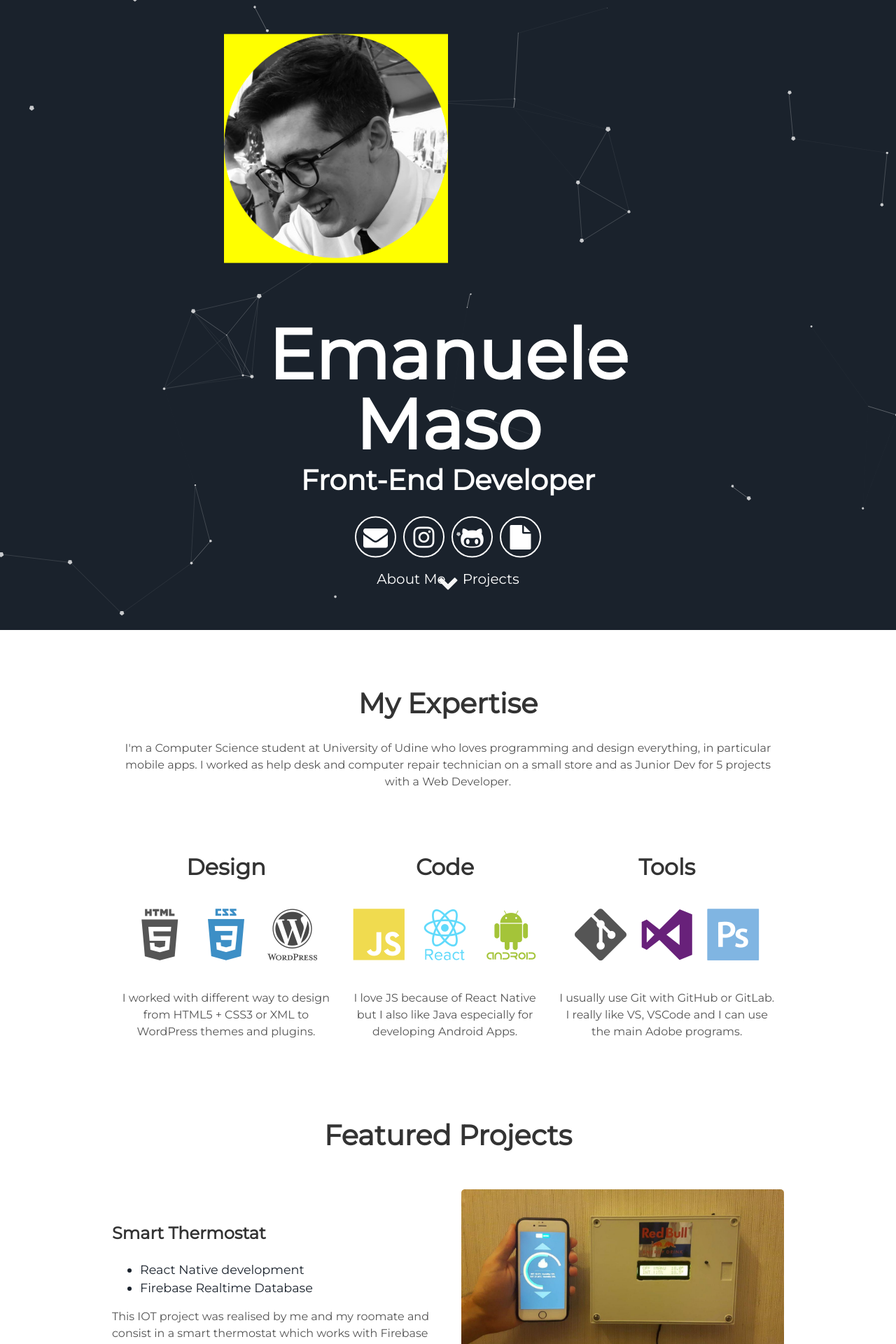
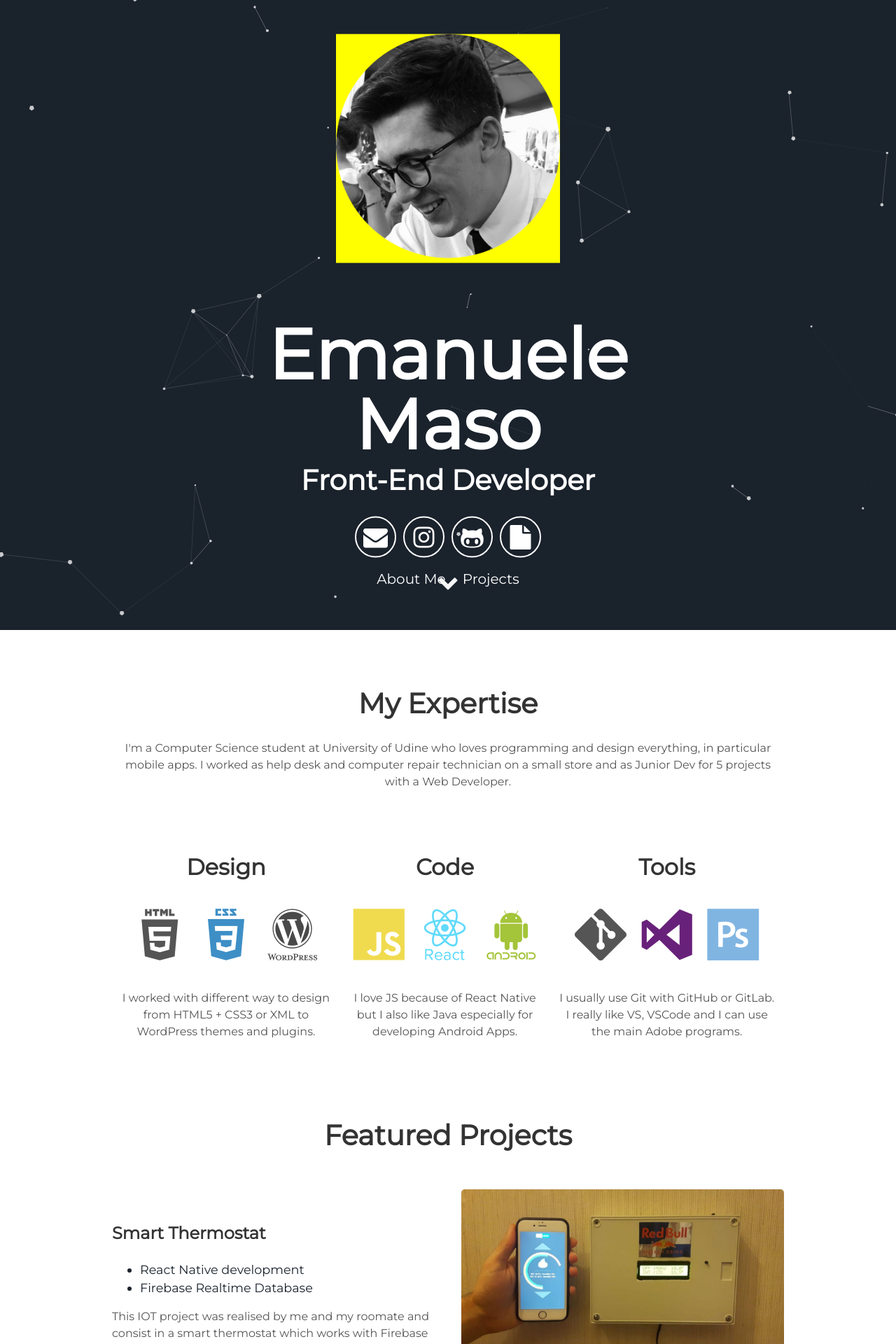
Before and after one commit to ClarkStoro/clarkstoro.github.io, a Jekyll site: the page built from index.html, in a window 1280 px wide. Shown: the top 1920 px of the page at 70% size. Built offline with Jekyll 4.4.1, drawn with Linux system fonts in a browser that asks for light colours.

Commit message:
Update header.html

```diff
--- a/_includes/header.html
+++ b/_includes/header.html
@@ -1,7 +1,7 @@
 <div id="particles-js">
   <div class="header">
 
-      <div style="width: 50%; height: 50%; text-align:center; background-color: #ffFF00;">
+      <div style="width: 50%; height: 50%; margin: 0 auto; background-color: #ffFF00;">
         <img alt="ema" class="photo" src="{{ "/assets/img/EmanueleMaso.png"}}"  style="width: 100%"; text-align:center; display: inline-block;margin: 0 auto;"/>
       </div>
 
```
